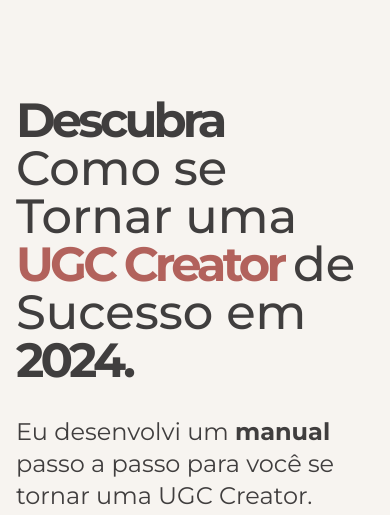
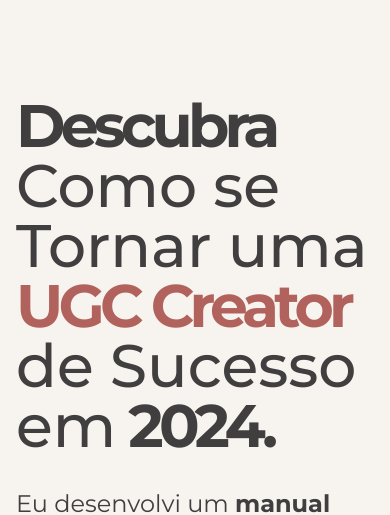
Before and after one commit to Guilhermehstrabello/Gabriela_Vignola, a Next.js app: page / in a window 390 px wide. Shown: the top 515 px of the page. Built offline with nearby package versions, Linux system fonts and the light colour scheme.

Commit message:
ajuste na headline principal

```diff
--- a/src/app/page.tsx
+++ b/src/app/page.tsx
@@ -5,7 +5,7 @@ export default function Home() {
     <main className="mx-auto max-w-[1440px] px-4 sm:px-6 md:px-8 lg:px-[100px]">
       <section className="flex flex-col gap-8 my-24 lg:flex-row">
         <div className="flex flex-col gap-8">
-          <h1 className="md:text-7xl text-5xl text-[#403E3E] font-medium">
+          <h1 className="md:text-7xl text-6xl text-[#403E3E] font-medium">
             <span className="font-bold tracking-[-0.08em]">Descubra </span>
             Como se Tornar uma
             <span className="font-bold text-[#b2625c] tracking-[-0.08em]">
```
